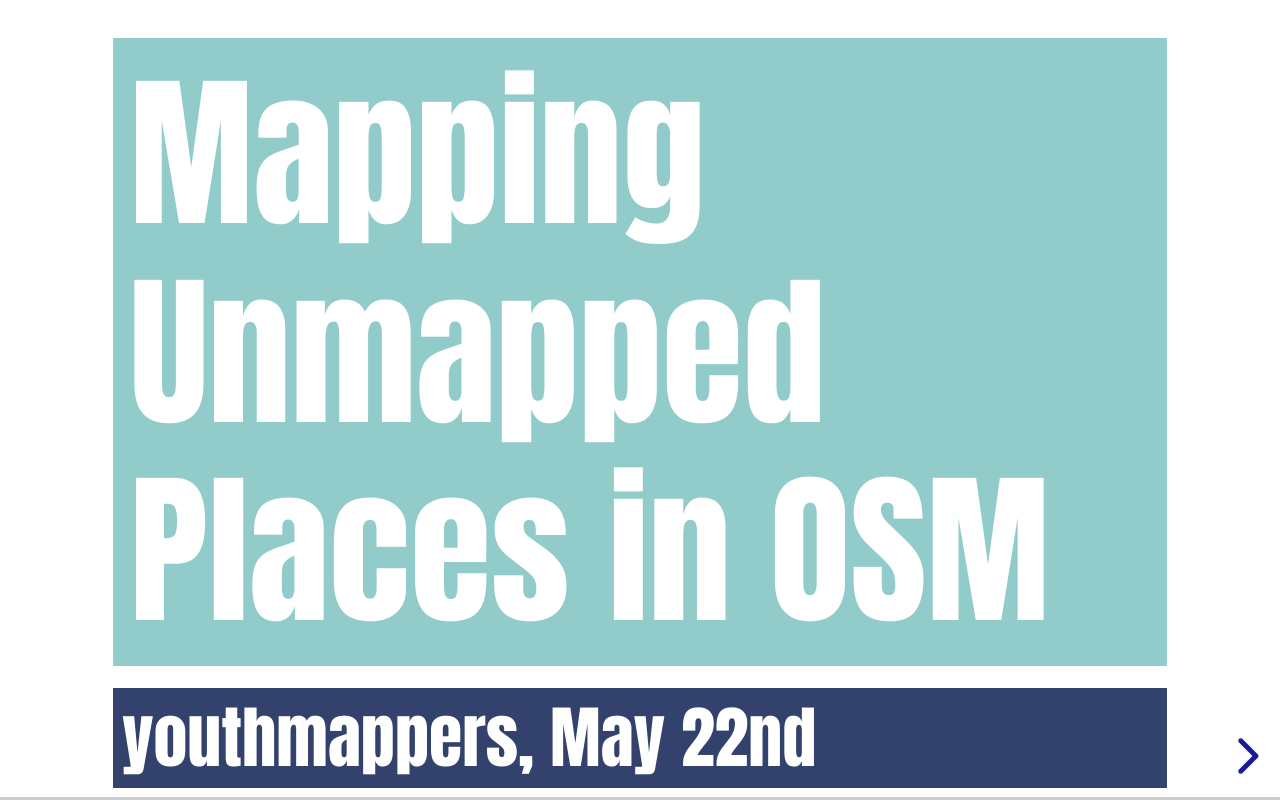
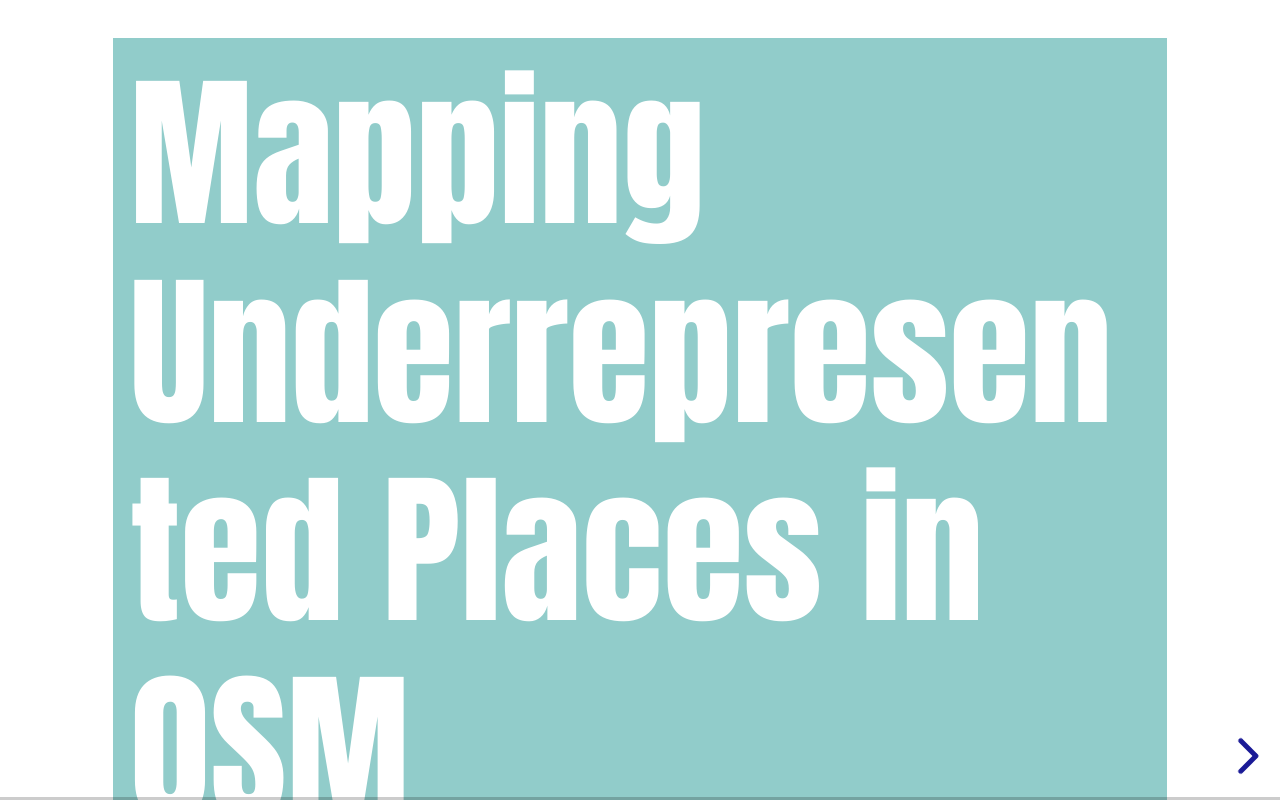
Before and after one commit to Notoncebut2x/ymUnmapedPlaces, a website: page index.html in a window 1280 px wide. Drawn offline with Linux system fonts and the light colour scheme; a web font is replaced by a local one.

Commit message:
fixed title

```diff
--- a/index.html
+++ b/index.html
@@ -37,7 +37,7 @@
 			<div class="slides">
 
 				<section>
-						<h1>Mapping Unmapped Places in OSM</h1>
+						<h1>Mapping Underrepresented Places in OSM</h1>
 						<h3 style="padding:8px">youthmappers, May 22nd</h3>
 					<!-- <h3 style="text-align:left;background-color: #B3D3E8; color:white;padding:10px"">YouthMappers, April 17th</h3>-->
 				</section>
```
